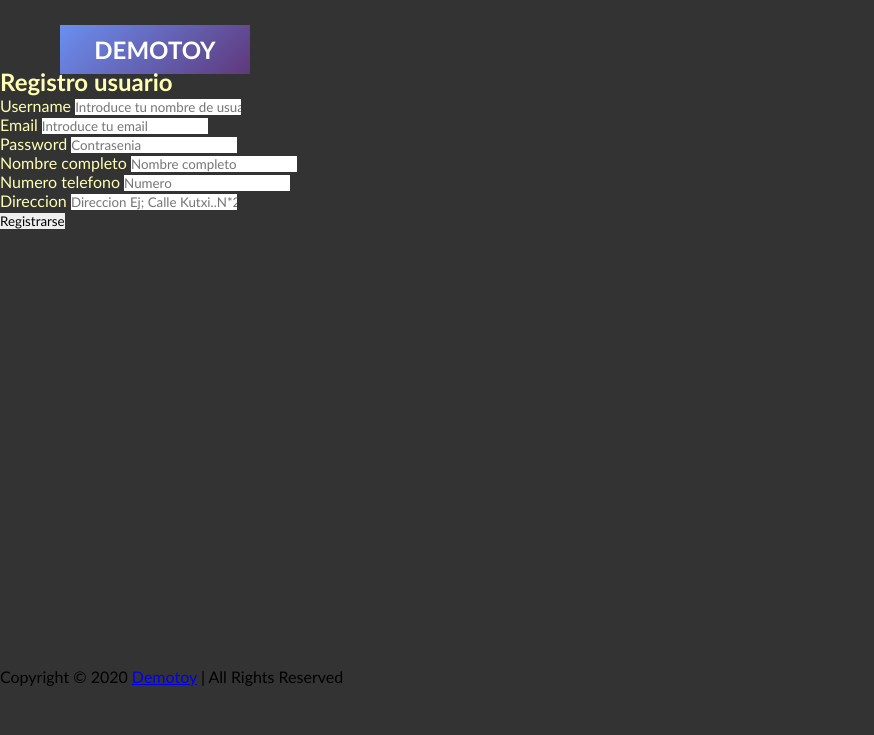
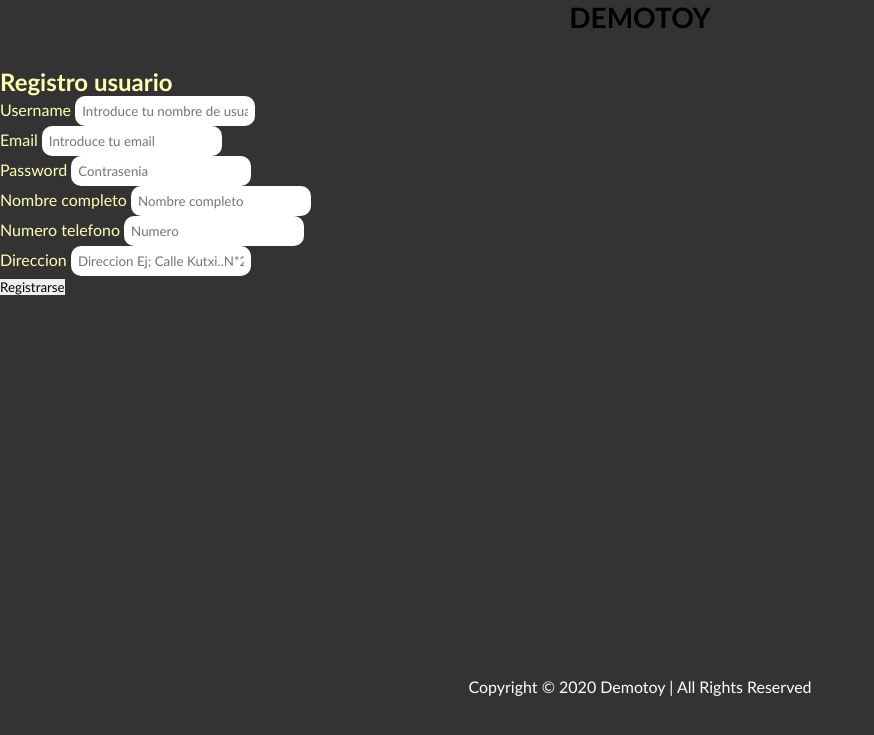
Before and after one commit to Demotoy-S-E/demotoy, a Flask app: page /registro in a window 1280 px wide. Shown: the top 735 px of the page, without its empty margins (0-874 px from the left). Run offline with Flask 2, Linux system fonts and the light colour scheme.

Commit message:
Porfin mas bonito

```diff
--- a/rpiBroker/static/styles/style.css
+++ b/rpiBroker/static/styles/style.css
@@ -99,14 +99,18 @@
         margin-right: 300px;
     }
 
-    footer .contenido-footer {
+    .contenido-footer {
         box-sizing: border-box;
         background-color: #333;
         color: white;
         width: 100%;
         padding-top: 10px;
+        margin-bottom: 10px;
         text-align: center;
     }
+
+
+
 
     main .contenido-main {
         width: 100%;
@@ -191,25 +195,34 @@
     }
 
     #tituli {
-        background: linear-gradient(135deg, #6A8FF0 0%, #5f387b 100%);
-        color: white;
-        font-size: 24px;
+        color: linear-gradient(135deg, #6A8FF0 0%, #5f387b 100%);
+        font-size: 28px;
         text-align: center;
-        width: 50%;
-        margin: 10px;
-        padding: 10px;
-
     }
 
     #form-label{
         color:rgb(255, 255, 255);
     }
 
+    .form-control {
+        padding:7px;
+        border-radius:10px;
+    }
+
     #boton {
-        width: 80px;
-        height: 50%;
+        width: 30%;
+        height: 40px;
         border-radius: 20px;
         background: linear-gradient(135deg, #6A8FF0 0%, #5e16d1 100%);
         color: white;
 
     }
+
+    footer a{
+		color: white;
+		text-decoration: none;
+		}
+
+	footer a:hover {
+		color: rgb(100, 48, 136);
+		}
--- a/rpiBroker/templates/base.html
+++ b/rpiBroker/templates/base.html
@@ -10,10 +10,7 @@
 
 <body>
         <header id="header" class="clear">
-            <div class="fondo-encabezado" >
-                <div class="botones-header">
-                <div id="group_cabecera">
-            </div>
+            <div>
                 <h2 id="tituli">DEMOTOY</h2>
             </div>
         </header>
@@ -27,7 +24,7 @@
 
 
 
-    <div class="contenido-footer">
+    <div class="contenido-footer" >
         <footer id="copyright" class="clear">
         <p class="foot_left">Copyright &copy; 2020 <a href="principal.html">Demotoy</a> | All Rights Reserved</p>
         </p>
--- a/rpiBroker/templates/index.html
+++ b/rpiBroker/templates/index.html
@@ -11,11 +11,12 @@
         <br>
         <div id="form-group">
           <label id="form-label">Username: </label>
-          <input type="text" class="form-label" id="username" name="nombre" placeholder="Introduce tu nombre de usuario">
+          <input type="text" class="form-control" id="username" name="nombre" placeholder="Usuario">
         </div>
+        <br>
         <div class="form-group">
           <label id="form-label">Password: </label>
-          <input type="password" class="form-control" id="password" name="contrasenia" placeholder="Contrasena">
+          <input type="password" class="form-control" id="password" name="contrasenia" placeholder="Contraseña">
         </div>
         <br>
         <button type="submit" id="boton">Sing In</button>
```
